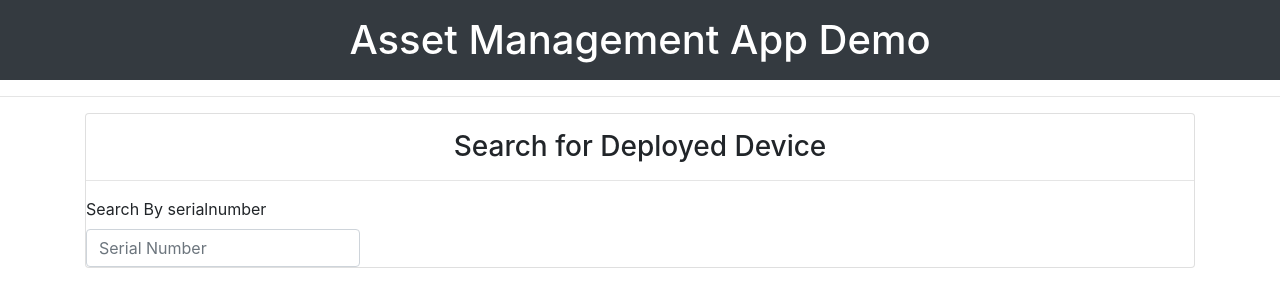
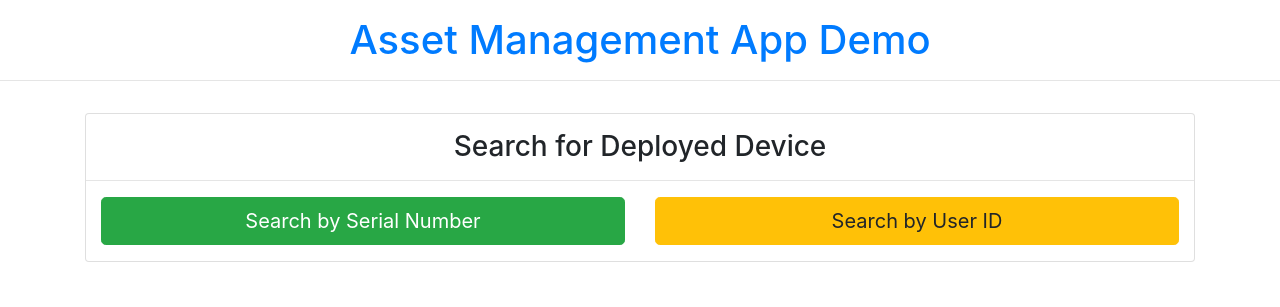
Before and after one commit to RayLate/Cim-Central-V2, a Django app: page /search/ in a window 1280 px wide. Shown: the top 307 px of the page. Run offline with Django 3.2, Linux system fonts and the light colour scheme.

Commit message:
Complete SearchView

```diff
--- a/app/inventory/urls.py
+++ b/app/inventory/urls.py
@@ -1,11 +1,10 @@
+from . import views
 from django.urls import include, path
-
-from . import views
 
 urlpatterns = [
     path('deploy/<int:pk>/edit/', views.DeviceUpdateView.as_view(), name='device_update'),
     path('search/result/', views.DeviceSearchView.as_view(), name='device_search_result'),
-    path('search/', views.SearchView.as_view(), name='search'),
+    path('search/', views.SearchView.as_view(), name='device_search'),
     path('inventory/', views.DeviceListView.as_view(), name='inventory_main'),
     path('deploy/', views.DeviceCreateView.as_view(), name='device_deploy'),
     path('deploy/<int:pk>/', views.DeployedDetailView.as_view(), name='device_detail'),
--- a/app/inventory/views.py
+++ b/app/inventory/views.py
@@ -39,8 +39,15 @@ class DeviceSearchView(ListView):
     template_name = "device_search_result.html"
 
     def get_queryset(self): # new
-        query = self.request.GET.get('search')
-        object_list = Device.objects.filter(
-            Q(serialnumber__icontains=query) | Q(deviceOwner__icontains=query)
-        )
-        return object_list
+        serialnum = self.request.GET.get('serialnum')
+        userid = self.request.GET.get('userid')
+        if serialnum:
+            object_list = Device.objects.filter(
+            Q(serialnumber__icontains=serialnum)
+            )
+            return object_list
+        if userid:
+            object_list = Device.objects.filter(
+            Q(deviceOwner__icontains=userid)
+            )
+            return object_list
--- a/app/templates/base.html
+++ b/app/templates/base.html
@@ -10,10 +10,10 @@
     <title>Asset Management App Demo</title>
 </head>
 <body>
-    <div class="text-white bg-dark">
-    <h1 class="text-center py-3">Asset Management App Demo</h1>
+    <div class="text-dark py-3">
+    <a href="{% url 'home' %}" ><h1 class="text-center">Asset Management App Demo</h1></a>
+    <hr>
     </div>
-    <hr>
     {% block content %}
 
     {% endblock content %}
--- a/app/templates/device_search_result.html
+++ b/app/templates/device_search_result.html
@@ -10,7 +10,7 @@
                 <hr>
                 <div class="row">
                     <div class="col">
-                        <table class="table table-striped table-bordered small">
+                        <table class="table table-hover small table-sm">
                             <thead class="thead-light">
                                 <tr>
                                   <th scope="col">#</th>
@@ -24,6 +24,7 @@
                                   <th scope="col">Added On</th>
                                   <th scope="col">Last Modified On</th>
                                   <th scope="col">Modified By</th>
+                                  <th></th>
                                 </tr>
                               </thead>
                               <tbody >
@@ -40,6 +41,7 @@
                                         <td>{{device.created_at|date:"SHORT_DATETIME_FORMAT" }}</td>
                                         <td>{{device.updated_at|date:"SHORT_DATETIME_FORMAT"}}</td>
                                         <td>{{device.submittor}}</td>
+                                        <td><a href="{% url 'device_update' device.pk %}" class="">Edit</a></td>
                                     </tr>
                                 {% endfor %}
                               </tbody>
--- a/app/templates/search.html
+++ b/app/templates/search.html
@@ -2,19 +2,61 @@
 
 {% block content %}
 <div class="container">
-    <div class="card">
+    <div class="card ">
         <h3 class="text-center pt-3 mb-0">Search for Deployed Device</h3>
         <hr>
+        <div class="container">
+            <div class="row">
+                <div class="col-md-6 mb-3">
+                    <button id="searchbysn" class="btn btn-success btn-block btn-lg">Search by Serial Number</button>
+                </div>
+                <div class="col-md-6 mb-3">
+                    <button id="searchbyid" class="btn btn-warning btn-block btn-lg">Search by User ID</button>
+                </div>
+            </div>
+            <form action="{% url 'device_search_result' %}" method="get" id="searchform">
+
+              </form>
+        </div>
+
         <div class="row">
-            <form action="{% url 'device_search_result' %}" method="get" >
-                <div class="col">
+            <form action="{% url 'device_search_result' %}" method="get" id="searchform">
+                <!-- <div class="col">
                     <label for="SNsearch">Search By serialnumber</label>
                     <input id="SNsearch" name="search" type="text" placeholder="Serial Number" class="form-control">
-                </div>
+                </div> -->
             </form>
         </div>
     </div>
 </div>
+<script>
+    var btnsn = document.getElementById('searchbysn')
+    var btnid = document.getElementById('searchbyid')
+
+    // btnsn.addEventListener('click', showInput());
+    var form = document.getElementById('searchform')
+    var input = document.createElement("input")
+    input.id = "SNsearch"
+    input.type = 'text'
+    input.classList = "form-control mb-3"
+    input.placeholder = 'Testing...'
+
+    console.log(form)
+    console.log(input)
+    btnsn.addEventListener('click', function(e) {
+        input.name = 'serialnum'
+        input.placeholder = 'Serial Number'
+        form.appendChild(input)
+    })
+
+    btnid.addEventListener('click', function(e) {
+        input.name = 'userid'
+        input.placeholder = 'User ID'
+        form.appendChild(input)
+    })
+    console.log(btnsn)
 
 
+</script>
+
 {% endblock content %}
```
Also changed, not shown: app/db.sqlite3.
